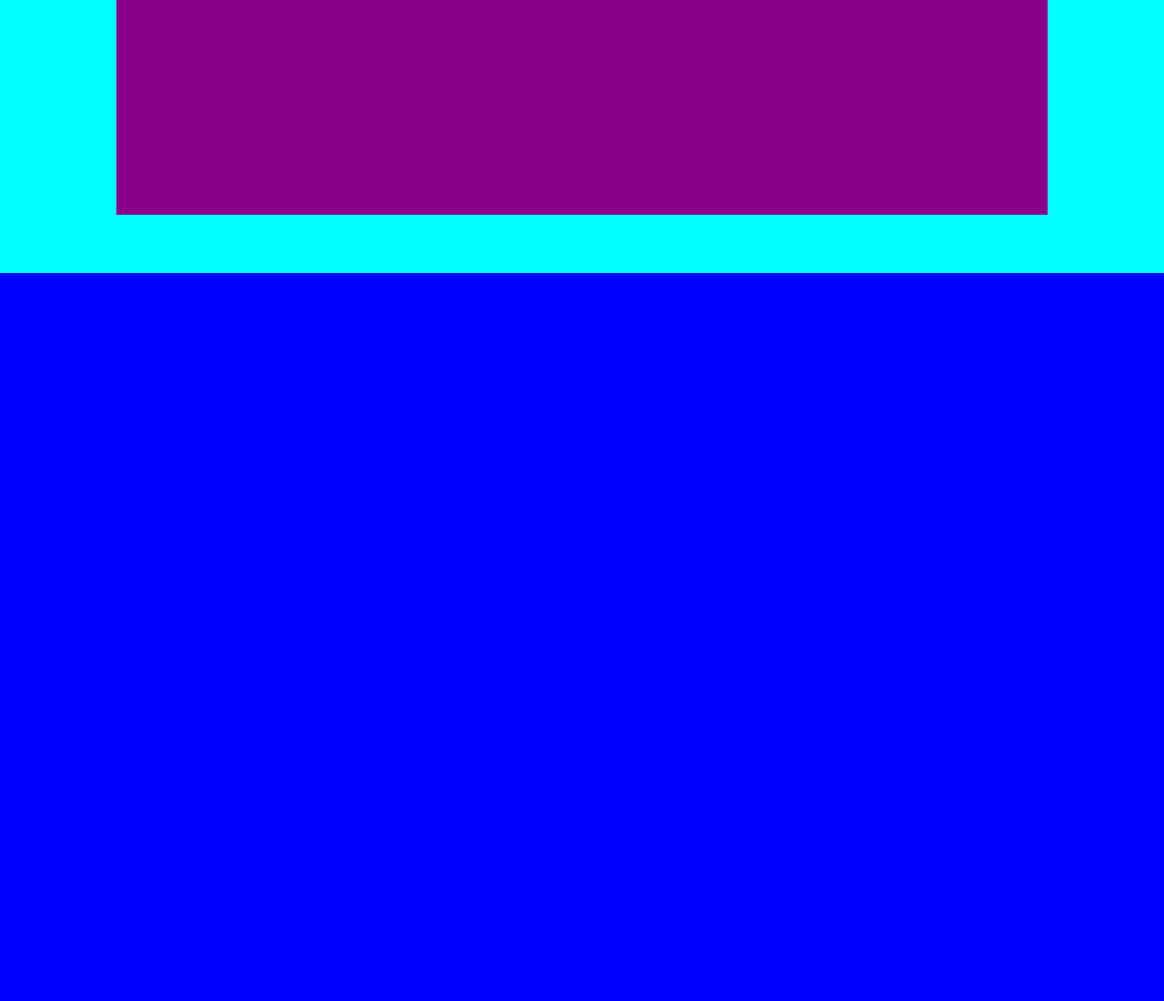
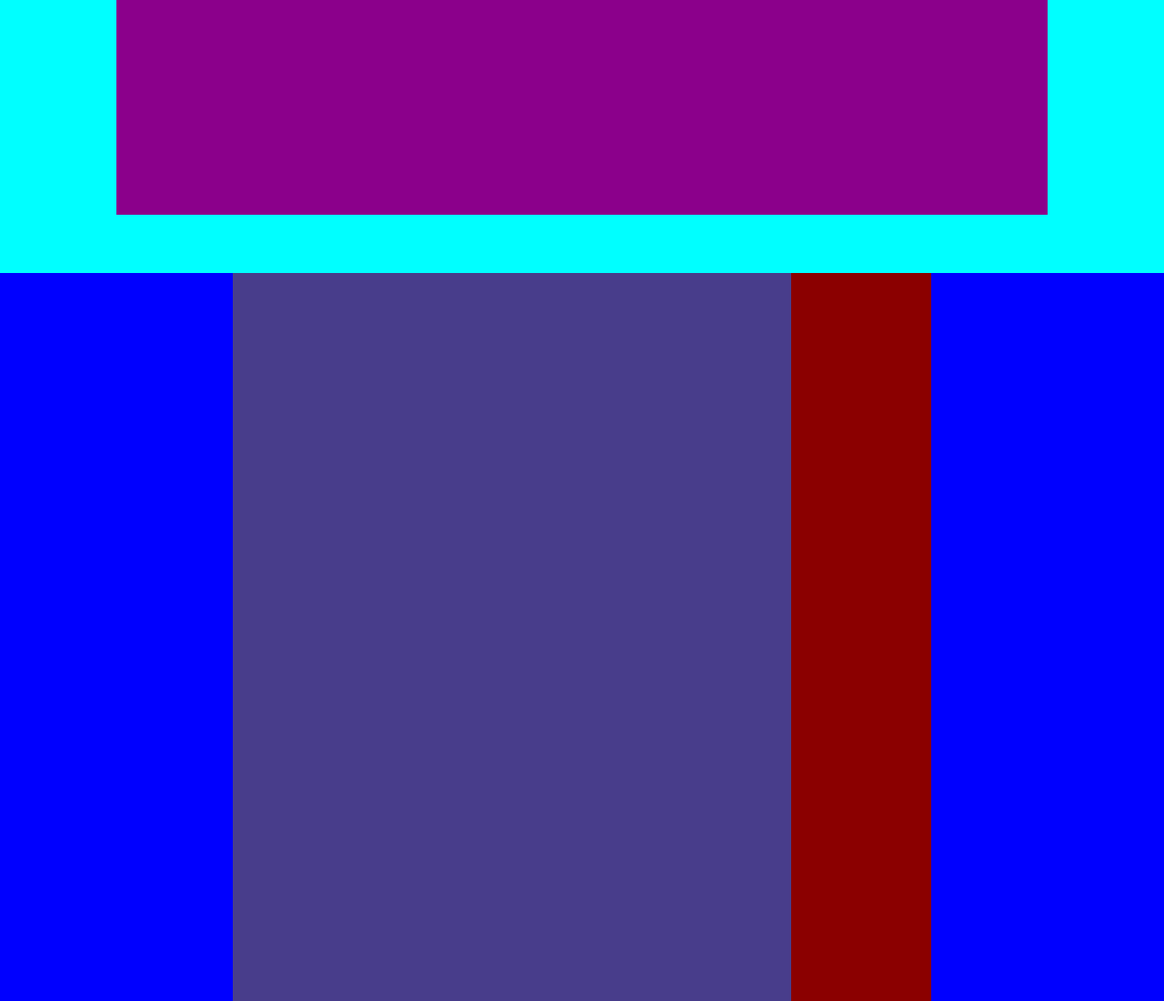
Before and after one commit to rota99C/htmlcss-dropbox, a plain HTML site: page index.html in a window 1280 px wide. Shown: the part 500-1600 px from the top of the page at 91% size. Before the commit the page ends 800 px from the top, so only its background shows below. Drawn offline with Linux system fonts and the light colour scheme.

Commit message:
struttura 1 main completo

```diff
--- a/css/style.css
+++ b/css/style.css
@@ -8,6 +8,7 @@ body {
     background-color: blue;
 }
 
+/* header */
 
 header{
     height: 70px;
@@ -65,6 +66,9 @@ header{
     height: 100%;
 }
 
+/* main */
+
+/* slidshow */
 
 .slideshow {
     background-color: aqua;
@@ -80,4 +84,19 @@ header{
     margin: auto;
     height: 90%;
 }
-)
+
+.piani {
+    background-color: darkred;
+    width: 60%;
+    margin: auto;
+    height: 800px;
+
+}
+
+ .col-1, .col-2, .col-3{
+    width: calc(80% / 3);
+    height: 100%;
+    background-color: darkslateblue;
+    float: left;
+    margin: auto;
+}
--- a/index.html
+++ b/index.html
@@ -6,7 +6,8 @@
         <meta name="viewport" content="width=device-width, initial-scale=1.0">
         <!-- font -->
         <link rel="preconnect" href="https://fonts.gstatic.com">
-        <link href="https://fonts.googleapis.com/css2?family=Open+Sans:ital,wght@0,400;0,700;0,800;1,400&amp;display=swap"
+        <link
+            href="https://fonts.googleapis.com/css2?family=Open+Sans:ital,wght@0,400;0,700;0,800;1,400&amp;display=swap"
             rel="stylesheet">
         <link rel="stylesheet" href="./css/style.css">
         <title>Dropboxt</title>
@@ -27,9 +28,13 @@
         <main>
             <!-- slideshow -->
             <section class="slideshow">
-                <div class="conteiner-slideshow">
+                <div class="conteiner-slideshow"></div>
+            </section>
 
-                </div>
+            <section class="piani clearfix">
+                    <div class="col-1"></div>
+                    <div class="col-2"></div>
+                    <div class="col-3"></div>
 
 
 
```
